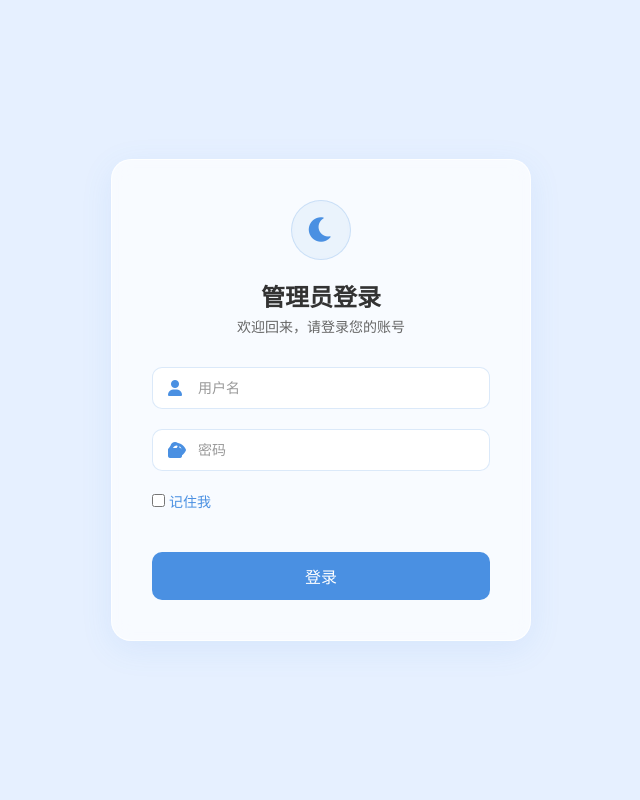
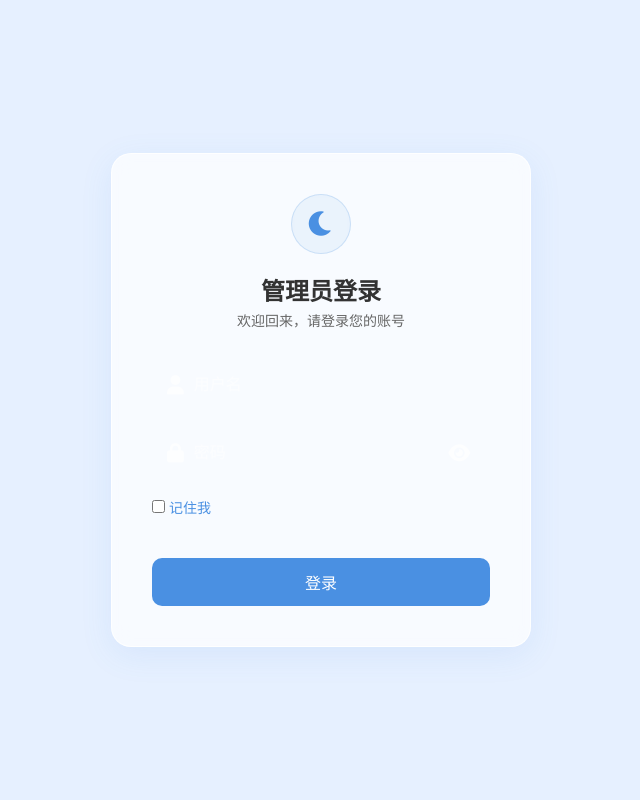
Before and after one commit to LKM-lkm/moonlight-blog, a PHP site: page /admin/views/login.html in a window 1280 px wide. Shown: the whole page, without its empty margins (319-959 px from the left). Run offline with PHP 8.4, Linux system fonts and the light colour scheme.

Commit message:
fix: 修复密码切换按钮和登录表单提交问题

```diff
--- a/admin/views/login.html
+++ b/admin/views/login.html
@@ -23,7 +23,7 @@
                 <p>欢迎回来，请登录您的账号</p>
             </div>
 
-            <form id="loginForm" class="login-form">
+            <form id="loginForm" class="login-form" method="post">
                 <input type="hidden" name="csrf_token" value="<?php echo Security::getInstance()->generateCsrfToken(); ?>">
 
                 <div class="form-group">
@@ -37,7 +37,9 @@
                     <div class="input-group">
                         <i class="fas fa-lock"></i>
                         <input type="password" id="password" name="password" placeholder="密码" required>
-                        <i class="fas fa-eye toggle-password" onclick="togglePassword()"></i>
+                        <button type="button" class="toggle-password" aria-label="切换密码显示">
+                            <i class="fas fa-eye"></i>
+                        </button>
                     </div>
                 </div>
 
@@ -59,34 +61,39 @@
     </div>
 
     <script>
-        // 切换密码可见性
-        function togglePassword() {
+        document.addEventListener('DOMContentLoaded', function() {
+            const loginForm = document.getElementById('loginForm');
             const passwordInput = document.getElementById('password');
-            const toggleIcon = document.querySelector('.toggle-password');
-
-            if (passwordInput.type === 'password') {
-                passwordInput.type = 'text';
-                toggleIcon.classList.remove('fa-eye');
-                toggleIcon.classList.add('fa-eye-slash');
-            } else {
-                passwordInput.type = 'password';
-                toggleIcon.classList.remove('fa-eye-slash');
-                toggleIcon.classList.add('fa-eye');
-            }
-        }
-
-        // 处理表单提交
-        document.getElementById('loginForm').addEventListener('submit', async (e) => {
-            e.preventDefault();
-
-            const formData = new FormData(e.target);
+            const togglePasswordButton = document.querySelector('.toggle-password');
             const errorMessage = document.getElementById('errorMessage');
             const submitButton = document.querySelector('.login-button');
 
-            try {
+            // 切换密码可见性
+            togglePasswordButton.addEventListener('click', function(e) {
+                e.preventDefault();
+                const type = passwordInput.type === 'password' ? 'text' : 'password';
+                passwordInput.type = type;
+                const icon = this.querySelector('i');
+                icon.classList.toggle('fa-eye');
+                icon.classList.toggle('fa-eye-slash');
+            });
+
+            // 处理表单提交
+            loginForm.addEventListener('submit', async function(e) {
+                e.preventDefault();
+
                 // 禁用提交按钮
                 submitButton.disabled = true;
                 submitButton.innerHTML = '<i class="fas fa-spinner fa-spin"></i> 登录中...';
+
+                try {
+                    const formData = new FormData(this);
+                    const data = {
+                        username: formData.get('username'),
+                        password: formData.get('password'),
+                        remember: formData.get('remember') === 'on',
+                        csrf_token: formData.get('csrf_token')
+                    };
 
                     const response = await fetch('/admin/api/auth/login.php', {
                         method: 'POST',
@@ -94,17 +101,16 @@
                             'Content-Type': 'application/json',
                             'X-Requested-With': 'XMLHttpRequest'
                         },
-                    body: JSON.stringify({
-                        username: formData.get('username'),
-                        password: formData.get('password'),
-                        remember: formData.get('remember') === 'on',
-                        csrf_token: formData.get('csrf_token')
-                    })
+                        body: JSON.stringify(data)
                     });
 
-                const data = await response.json();
+                    if (!response.ok) {
+                        throw new Error(`HTTP error! status: ${response.status}`);
+                    }
 
-                if (data.success) {
+                    const result = await response.json();
+
+                    if (result.success) {
                         // 显示成功消息
                         errorMessage.classList.remove('error');
                         errorMessage.classList.add('success');
@@ -118,7 +124,7 @@
                         // 显示错误消息
                         errorMessage.classList.remove('success');
                         errorMessage.classList.add('error');
-                    errorMessage.textContent = data.message || '登录失败，请检查用户名和密码';
+                        errorMessage.textContent = result.message || '登录失败，请检查用户名和密码';
 
                         // 重置按钮状态
                         submitButton.disabled = false;
@@ -137,6 +143,7 @@
                     console.error('登录错误:', error);
                 }
             });
+        });
     </script>
 </body>
 </html>
--- a/assets/css/admin/login.css
+++ b/assets/css/admin/login.css
@@ -163,48 +163,59 @@ body {
 
 .input-group {
     position: relative;
-    background: rgba(255, 255, 255, 0.9);
-    border-radius: 10px;
-    overflow: hidden;
+    display: flex;
+    align-items: center;
+    background-color: rgba(255, 255, 255, 0.1);
+    border-radius: 5px;
+    padding: 0 15px;
     transition: all 0.3s ease;
-    border: 1px solid rgba(74, 144, 226, 0.2);
 }
 
-.input-group:hover {
-    background: #fff;
-    border-color: rgba(74, 144, 226, 0.4);
+.input-group:focus-within {
+    background-color: rgba(255, 255, 255, 0.15);
+    box-shadow: 0 0 0 2px rgba(255, 255, 255, 0.1);
 }
 
-.input-group i {
-    position: absolute;
-    left: 15px;
-    top: 50%;
-    transform: translateY(-50%);
-    color: #4a90e2;
-    font-size: 16px;
+.input-group i:not(.toggle-password i) {
+    color: rgba(255, 255, 255, 0.7);
+    font-size: 1.2em;
+    margin-right: 10px;
 }
 
 .input-group input {
-    width: 100%;
-    padding: 12px 15px 12px 45px;
-    background: transparent;
+    flex: 1;
+    background: none;
     border: none;
-    color: #333;
-    font-size: 14px;
+    color: white;
+    padding: 15px 0;
+    font-size: 16px;
+    outline: none;
 }
 
 .input-group input::placeholder {
-    color: #999;
+    color: rgba(255, 255, 255, 0.5);
 }
 
-.input-group input:focus {
-    outline: none;
+.toggle-password {
+    background: none;
+    border: none;
+    color: rgba(255, 255, 255, 0.7);
+    cursor: pointer;
+    padding: 5px;
+    font-size: 1.2em;
+    transition: color 0.3s ease;
+    display: flex;
+    align-items: center;
+    justify-content: center;
 }
 
-.input-group:focus-within {
-    background: #fff;
-    border-color: #4a90e2;
-    box-shadow: 0 0 0 2px rgba(74, 144, 226, 0.1);
+.toggle-password:hover {
+    color: white;
+}
+
+.toggle-password:focus {
+    outline: none;
+    color: white;
 }
 
 /* 记住我选项 */
```
Lines whose indentation alone changed are shown as unchanged.
